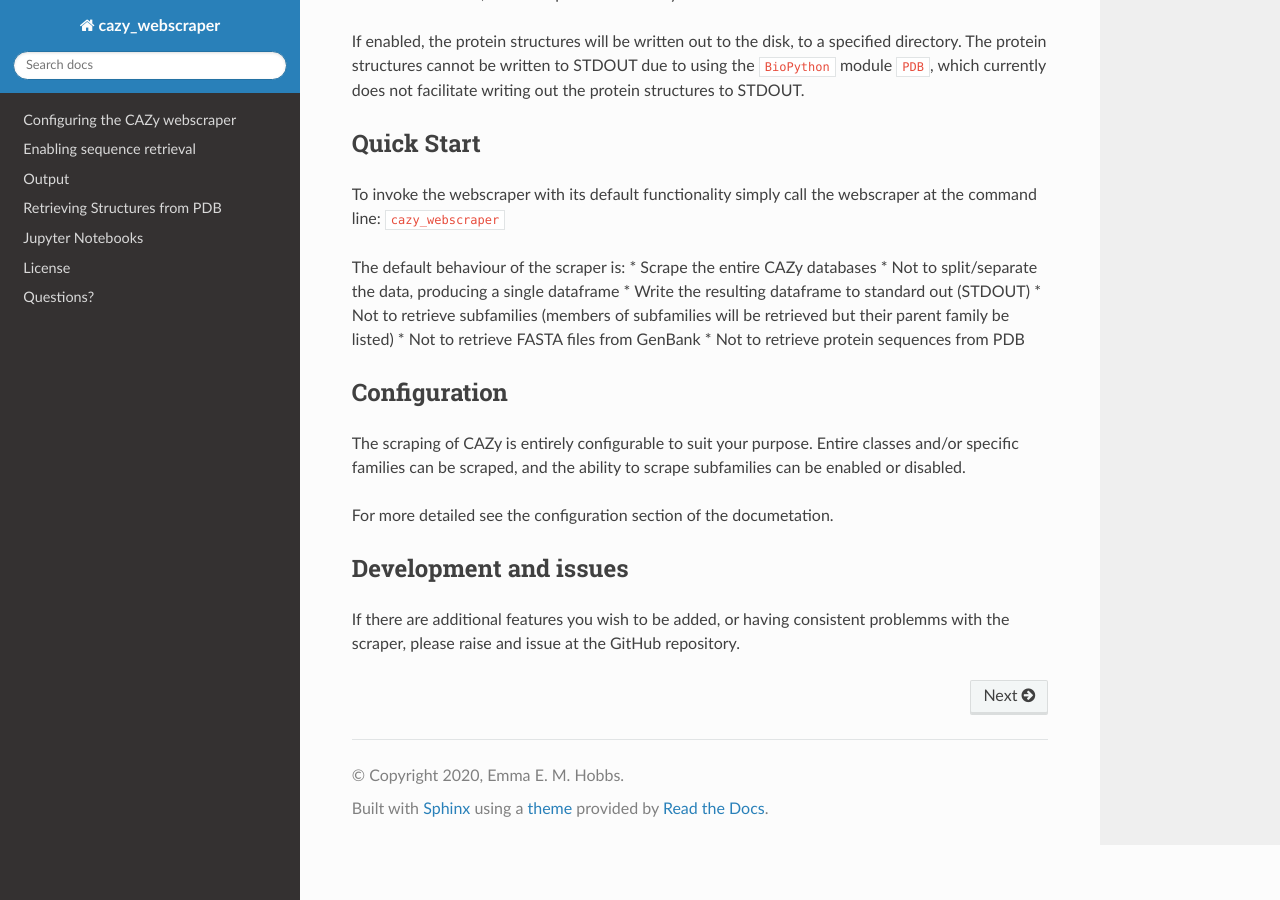
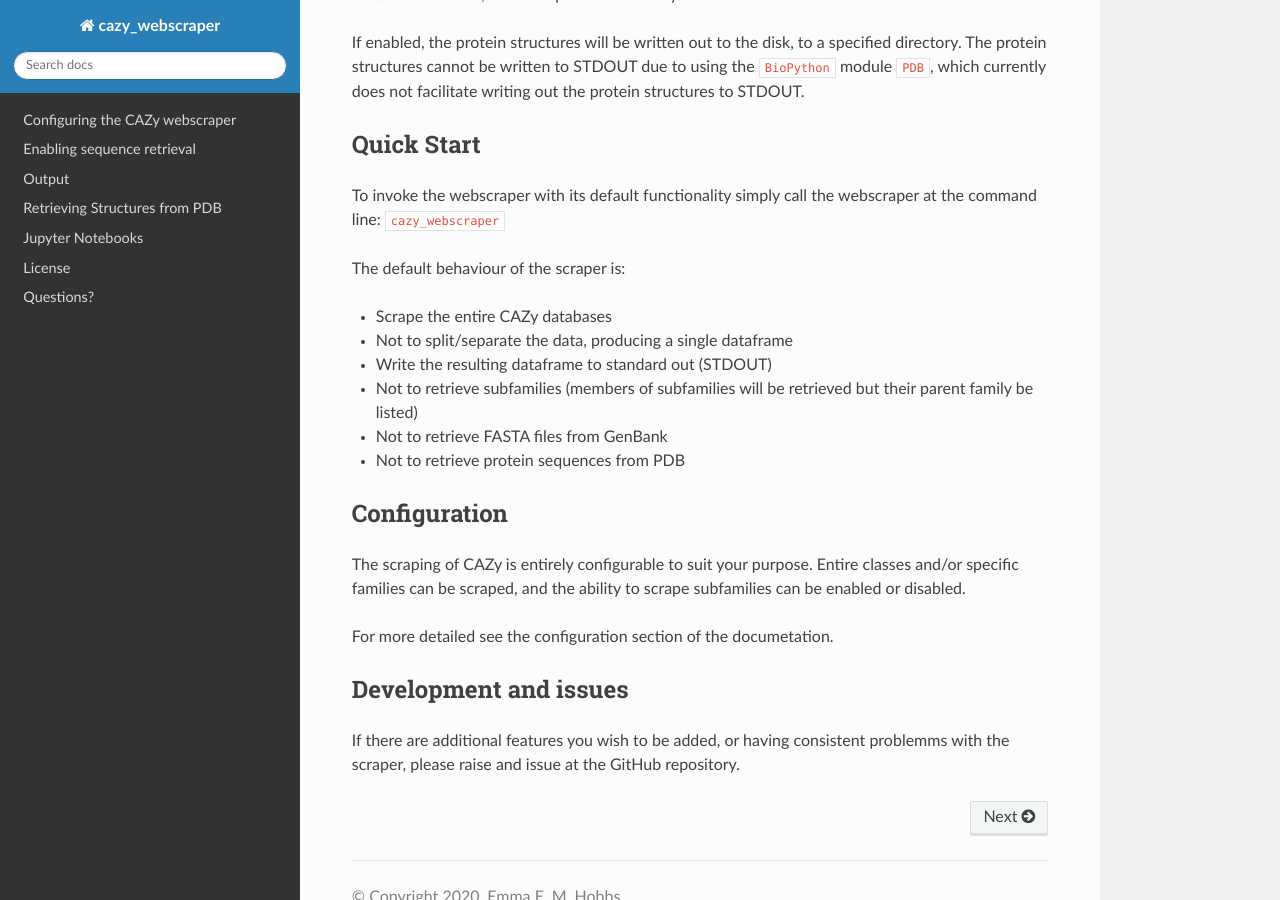
Before and after one commit to HobnobMancer/cazy_webscraper, a Sphinx documentation site: the page built from docs/source/index.rst, in a window 1280 px wide and 900 px high, scrolled down 2888 px. Built offline with Sphinx 7.4.7 and the Read the Docs theme 2.0.0, drawn with Linux system fonts in a browser that asks for light colours; some of the changed lines change nothing that is shown; some of the changed text lies outside the part shown.

Commit message:
correct rst syntax for bullet points

```diff
--- a/docs/source/index.rst
+++ b/docs/source/index.rst
@@ -51,7 +51,7 @@ Installation
 
 **Quick and Easy:**
 The easiest method for installing the ``cazy_webscraper`` is to use Conda, using the following
-command:
+command at the command-line in the terminal:
 ``conda asdasd cazy_webscraper``
 This method installs the full ``cazy_webscraper`` and all dependencies.
 
@@ -134,6 +134,7 @@ line:
 ``cazy_webscraper``
 
 The default behaviour of the scraper is:
+
 * Scrape the entire CAZy databases
 * Not to split/separate the data, producing a single dataframe
 * Write the resulting dataframe to standard out (STDOUT)
```
